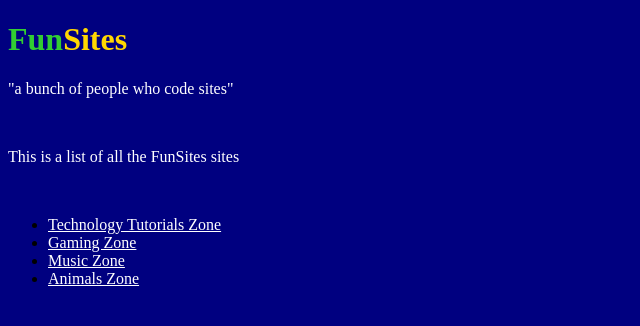
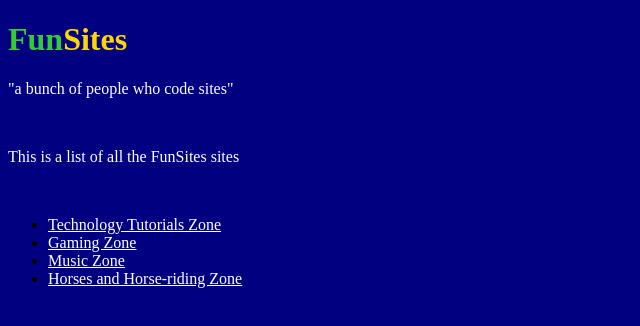
Before and after one commit to funsites/home, a plain HTML site: page index.htm in a window 1280 px wide. Shown: the whole page, without its empty margins (0-640 px from the left). Drawn offline with Linux system fonts and the light colour scheme.

Commit message:
Update index.htm

```diff
--- a/index.htm
+++ b/index.htm
@@ -13,5 +13,5 @@
   <li><a href="http://funsites.github.io/tech" style="color: #ffffff">Technology Tutorials Zone</a></li>
   <li><a href="http://funsites.github.io/gaming" style="color: #ffffff">Gaming Zone</a></li>
   <li><a href="http://funsites.github.io/music" style="color: #ffffff">Music Zone</a></li>
-  <li><a href="http://funsites.github.io/animals" style="color: #ffffff">Animals Zone</a></li>
+  <li><a href="http://funsites.github.io/horses" style="color: #ffffff">Horses and Horse-riding Zone</a></li>
 </ul>
```
